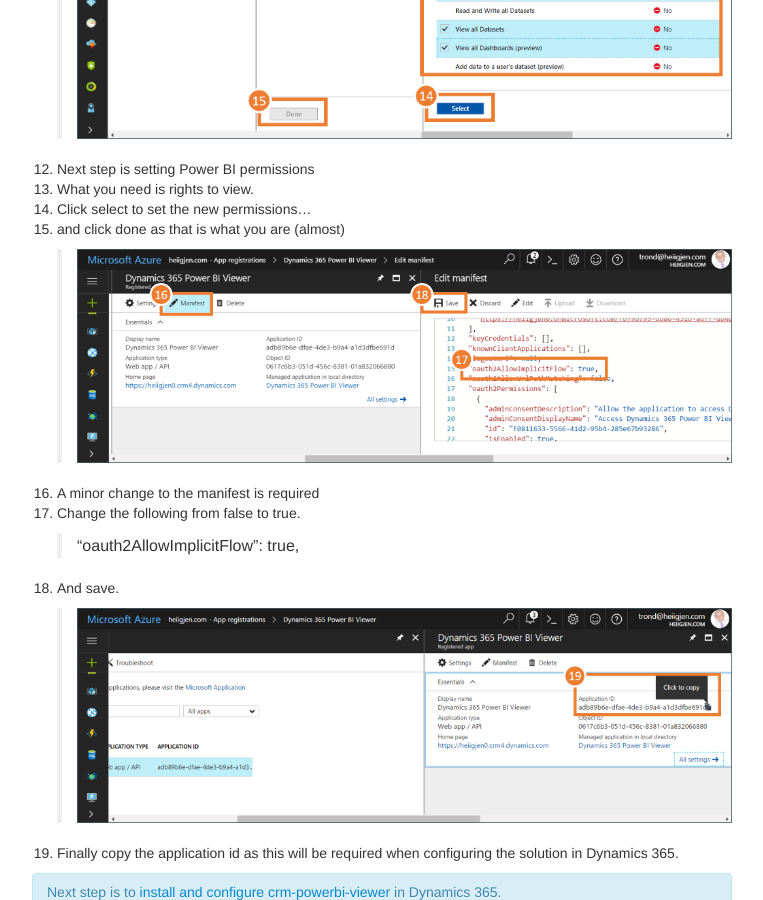
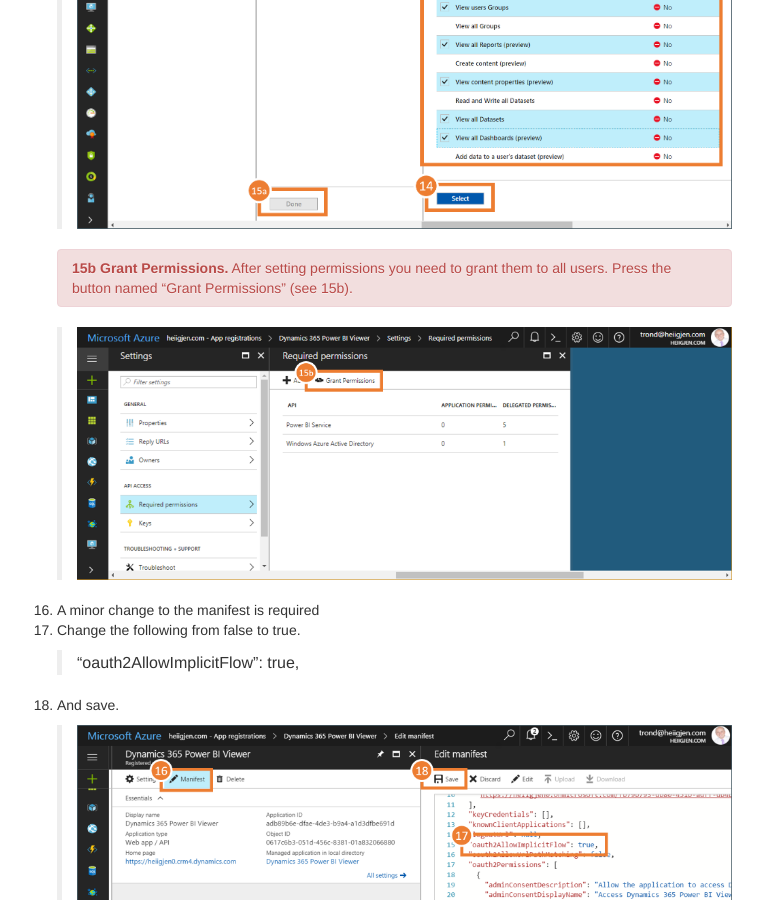
Before and after one commit to taarskog/crm-powerbi-viewer, a Jekyll site: the page built from pages/azure-ad.md, in a window 1280 px wide and 900 px high, scrolled down 2445 px. Shown: the whole window, without its empty margins (258-1021 px from the left). Built offline with Jekyll 4.4.1, drawn with Linux system fonts in a browser that asks for light colours; some of the changed text lies outside the part shown.

Commit message:
Added missing step "Grant Permissions"

```diff
--- a/pages/azure-ad.md
+++ b/pages/azure-ad.md
@@ -8,47 +8,47 @@
 ### Steps
 
 1. Go to the Azure portal at <https://portal.azure.com>.
-
-   > [![]({{BASE_PATH}}/assets/images/v1.0/aad/aad-add-app.png)]({{BASE_PATH}}/assets/images/v1.0/aad/aad-add-app.png)
-
 2. Navigate to your Active Directory.
 3. Then to App Registrations
 4. Add new
 
-   > [![]({{BASE_PATH}}/assets/images/v1.0/aad/aad-add-app-details.png)]({{BASE_PATH}}/assets/images/v1.0/aad/aad-add-app-details.png)
+   > [![]({{BASE_PATH}}/assets/images/v1.0/aad/aad-add-app.png)]({{BASE_PATH}}/assets/images/v1.0/aad/aad-add-app.png)
 
-5. Enter details. Name the application "**CRM Power BI Viewer**", set the type to "**Web app / API**", and set sign-on url to the URL
-of your Dynamics CRM instance **https://*yourinstancename*{: style="color: #ED7D31"}.crm*?*{: style="color: #ED7D31"}.dynamics.com**
-
+5. Enter details. Name the application "**Dynamics 365 Power BI Viewer**", set the type to "**Web app / API**", and set sign-on url to the URL
+of your Dynamics CRM instance **https://*yourinstancename*{: style="color: #ED7D31"}.crm*?*{: style="color: #ED7D31"}.dynamics.com/\***
 6. Create the app
 
-   > [![]({{BASE_PATH}}/assets/images/v1.0/aad/aad-open-app-info.png)]({{BASE_PATH}}/assets/images/v1.0/aad/aad-open-app-info.png)
+   > [![]({{BASE_PATH}}/assets/images/v1.0/aad/aad-add-app-details.png)]({{BASE_PATH}}/assets/images/v1.0/aad/aad-add-app-details.png)
 
 7. Open the newly created app
 
-   > [![]({{BASE_PATH}}/assets/images/v1.0/aad/aad-add-app-permissions.png)]({{BASE_PATH}}/assets/images/v1.0/aad/aad-add-app-permissions.png)
-
+   > [![]({{BASE_PATH}}/assets/images/v1.0/aad/aad-open-app-info.png)]({{BASE_PATH}}/assets/images/v1.0/aad/aad-open-app-info.png)
 
 8. The application needs access to Power BI. Go to required permissions, and ...
 9. add new
 
-   > [![]({{BASE_PATH}}/assets/images/v1.0/aad/aad-add-pbi-api-access.png)]({{BASE_PATH}}/assets/images/v1.0/aad/aad-add-pbi-api-access.png)
+   > [![]({{BASE_PATH}}/assets/images/v1.0/aad/aad-add-app-permissions.png)]({{BASE_PATH}}/assets/images/v1.0/aad/aad-add-app-permissions.png)
 
 0. Select API, and ...
 1. choose "Power BI Service"
 
+   > [![]({{BASE_PATH}}/assets/images/v1.0/aad/aad-add-pbi-api-access.png)]({{BASE_PATH}}/assets/images/v1.0/aad/aad-add-pbi-api-access.png)
+
    **Can't find the service?** You remembered to create a report or dashboard in Power BI right? If not it might be that Power BI has not
    been associated with your environment. Login to Power BI before re-trying...
    {: .alert .alert-warning }
-
-   > [![]({{BASE_PATH}}/assets/images/v1.0/aad/aad-set-pbi-permissions.png)]({{BASE_PATH}}/assets/images/v1.0/aad/aad-set-pbi-permissions.png)
 
 2. Next step is setting Power BI permissions
 3. What you need is rights to view.
 4. Click select to set the new permissions...
 5. and click done as that is what you are (almost)
 
-   > [![]({{BASE_PATH}}/assets/images/v1.0/aad/aad-modify-manifest.png)]({{BASE_PATH}}/assets/images/v1.0/aad/aad-modify-manifest.png)
+   > [![]({{BASE_PATH}}/assets/images/v1.0/aad/aad-set-pbi-permissions.png)]({{BASE_PATH}}/assets/images/v1.0/aad/aad-set-pbi-permissions.png)
+
+   **15b Grant Permissions.** After setting permissions you need to grant them to all users. Press the button named "Grant Permissions" (see 15b).
+   {: .alert .alert-error }
+
+   > [![]({{BASE_PATH}}/assets/images/v1.0/aad/aad-grant-permissions.png)]({{BASE_PATH}}/assets/images/v1.0/aad/aad-grant-permissions.png)
 
 6. A minor change to the manifest is required
 7. Change the following from false to true.
@@ -57,9 +57,14 @@
 
 8. And save.
 
-   > [![]({{BASE_PATH}}/assets/images/v1.0/aad/aad-copy-clientid.png)]({{BASE_PATH}}/assets/images/v1.0/aad/aad-copy-clientid.png)
+   > [![]({{BASE_PATH}}/assets/images/v1.0/aad/aad-modify-manifest.png)]({{BASE_PATH}}/assets/images/v1.0/aad/aad-modify-manifest.png)
 
 9. Finally copy the application id as this will be required when configuring the solution in Dynamics 365.
 
+   > [![]({{BASE_PATH}}/assets/images/v1.0/aad/aad-copy-clientid.png)]({{BASE_PATH}}/assets/images/v1.0/aad/aad-copy-clientid.png)
+
+<br/>
+<br/>
+
 Next step is to [install and configure crm-powerbi-viewer](install-solution.html) in Dynamics 365.
 {: .alert .alert-info }
```
Also changed, not shown: index.md (+1 -1 lines), pages/add-view-to-dashboard.md (+3 -2 lines), pages/install-solution.md (+1 -1 lines), assets/images/v1.0/aad/aad-grant-permissions.png (added), assets/images/v1.0/aad/aad-set-pbi-permissions.png.
